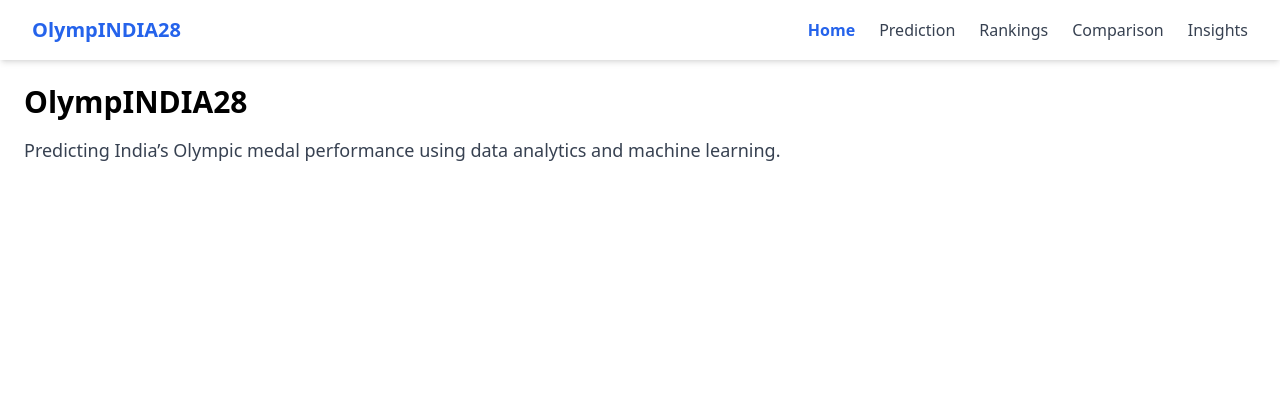
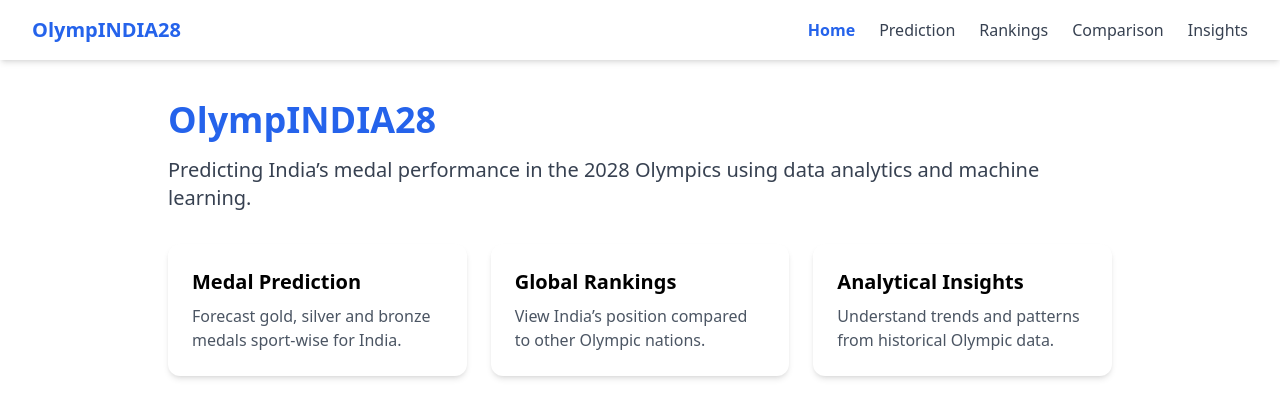
Before and after one commit to ParikhSrujan/OlympIndia28, a React app in the folder frontend/: page / in a window 1280 px wide. Shown: the top 418 px of the page. Built offline with nearby package versions, Linux system fonts and the light colour scheme; the HTML template or start-up script is replaced by a standard one.

Commit message:
Designed basic Home page layout

```diff
--- a/frontend/src/pages/home.jsx
+++ b/frontend/src/pages/home.jsx
@@ -1,13 +1,38 @@
 function Home() {
   return (
-    <div className="p-6">
-      <h1 className="text-3xl font-bold mb-4">
-        OlympINDIA28
-      </h1>
+    <div className="p-10 max-w-5xl mx-auto">
+      {/* Title */}
+      <h1 className="text-4xl font-bold text-blue-600 mb-4">OlympINDIA28</h1>
 
-      <p className="text-lg text-gray-700">
-        Predicting India’s Olympic medal performance using data analytics and machine learning.
+      {/* Subtitle */}
+      <p className="text-xl text-gray-700 mb-8">
+        Predicting India’s medal performance in the 2028 Olympics using data
+        analytics and machine learning.
       </p>
+
+      {/* Info Section */}
+      <div className="grid grid-cols-1 md:grid-cols-3 gap-6">
+        <div className="bg-white shadow-md rounded-xl p-6">
+          <h2 className="text-xl font-semibold mb-2">Medal Prediction</h2>
+          <p className="text-gray-600">
+            Forecast gold, silver and bronze medals sport-wise for India.
+          </p>
+        </div>
+
+        <div className="bg-white shadow-md rounded-xl p-6">
+          <h2 className="text-xl font-semibold mb-2">Global Rankings</h2>
+          <p className="text-gray-600">
+            View India’s position compared to other Olympic nations.
+          </p>
+        </div>
+
+        <div className="bg-white shadow-md rounded-xl p-6">
+          <h2 className="text-xl font-semibold mb-2">Analytical Insights</h2>
+          <p className="text-gray-600">
+            Understand trends and patterns from historical Olympic data.
+          </p>
+        </div>
+      </div>
     </div>
   );
 }
```
